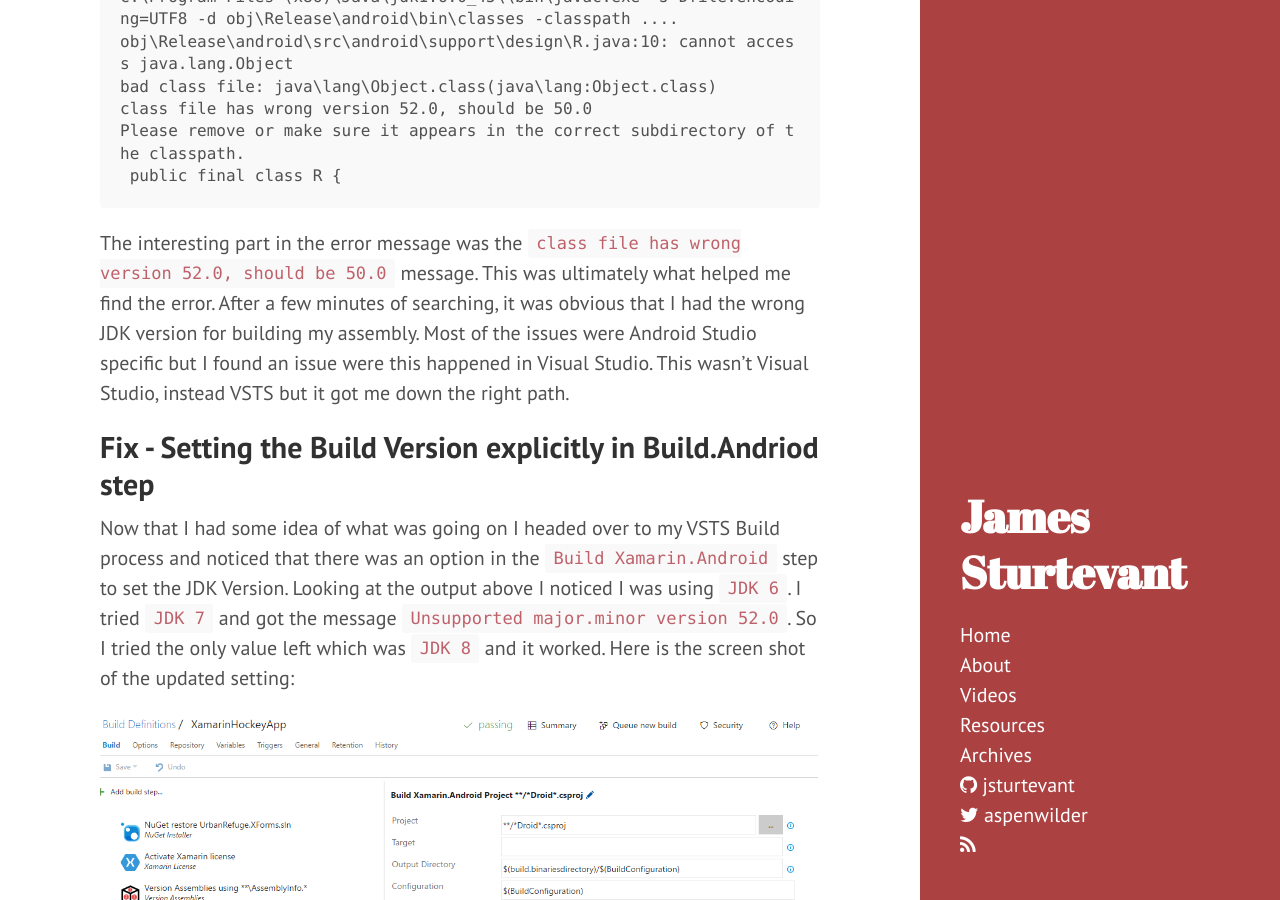
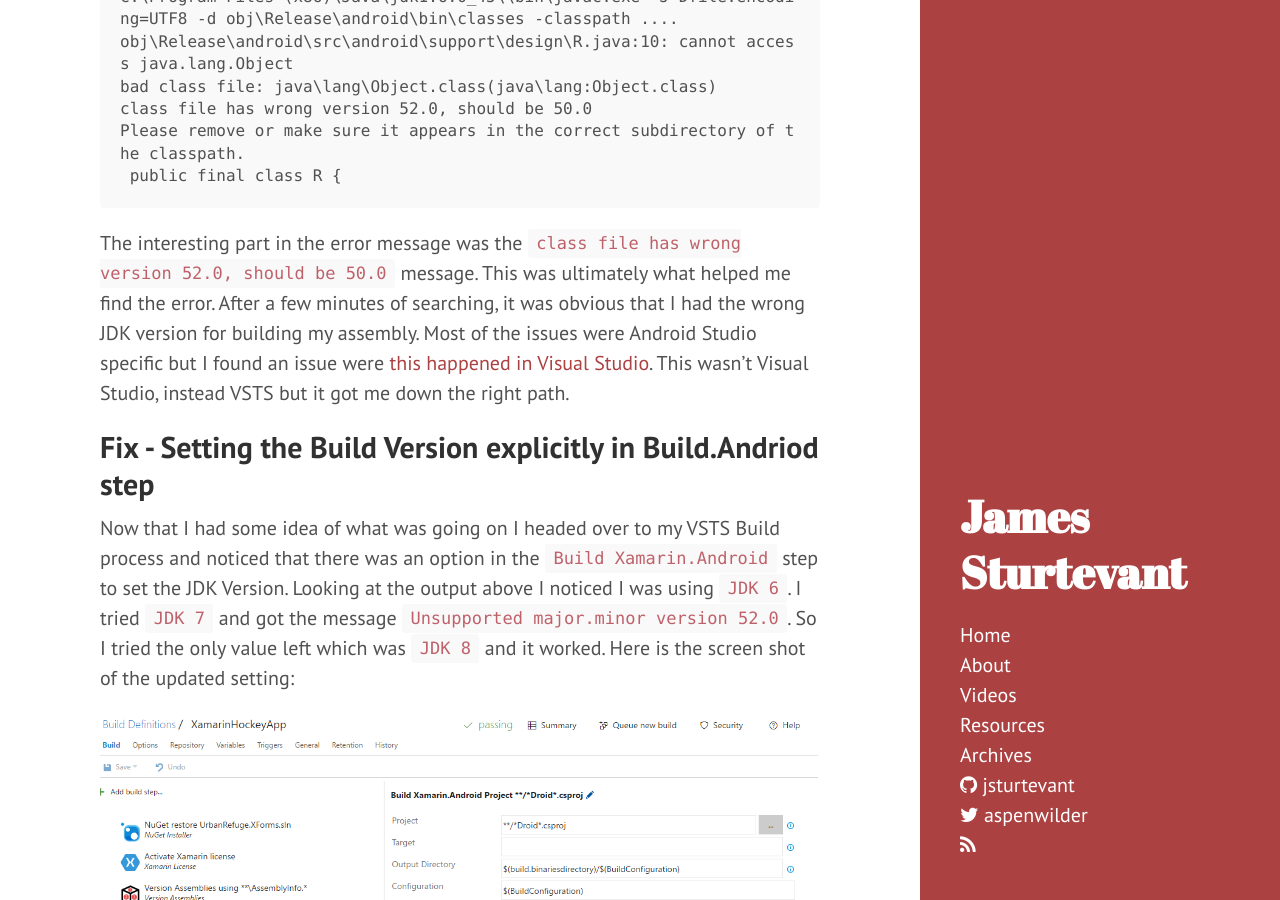
Before and after one commit to jsturtevant/jsturtevant.github.io, a Jekyll site: the page built from _posts/2016-10-13-Failed-build-in-Visual-Studio-Team-Services-after-xamarin-upgrade.md, in a window 1280 px wide and 900 px high, scrolled down 404 px. Built offline with Jekyll 4.4.1, drawn with Linux system fonts in a browser that asks for light colours; nearby versions of some CDN libraries; comment, search, counter and statistics services are not loaded; part of the change alters nothing that is shown.

````diff
--- a/_posts/2016-10-13-Failed-build-in-Visual-Studio-Team-Services-after-xamarin-upgrade.md
+++ b/_posts/2016-10-13-Failed-build-in-Visual-Studio-Team-Services-after-xamarin-upgrade.md
@@ -18,7 +18,7 @@ Please remove or make sure it appears in the correct subdirectory of the classpa
  public final class R {
 ```
 
-The interesting part in the error message was the ```class file has wrong version 52.0, should be 50.0``` message.  This was ultimately what helped me find the error.  After a few minutes of searching, it was obvious that I had the wrong JDK version for building my assembly.  Most of the issues were Android Studio specific but I found an issue were this happened in Visual Studio.  This wasn't Visual Studio, instead VSTS but it got me down the right path.
+The interesting part in the error message was the ```class file has wrong version 52.0, should be 50.0``` message.  This was ultimately what helped me find the error.  After a few minutes of searching, it was obvious that I had the wrong JDK version for building my assembly.  Most of the issues were Android Studio specific but I found an issue were [this happened in Visual Studio](http://stackoverflow.com/questions/38011359/xamarin-upgrade-causes-class-file-has-wrong-version-52-0-should-be-50-0-error).  This wasn't Visual Studio, instead VSTS but it got me down the right path.
 
 ## Fix - Setting the Build Version explicitly in Build.Andriod step
 Now that I had some idea of what was going on I headed over to my VSTS Build process and noticed that there was an option in the ```Build Xamarin.Android``` step to set the JDK Version.  Looking at the output above I noticed I was using ```JDK 6```. I tried ```JDK 7``` and got the message ```Unsupported major.minor version 52.0```.  So I tried the only value left which was ```JDK 8``` and it worked.  Here is the screen shot of the updated setting:
````
